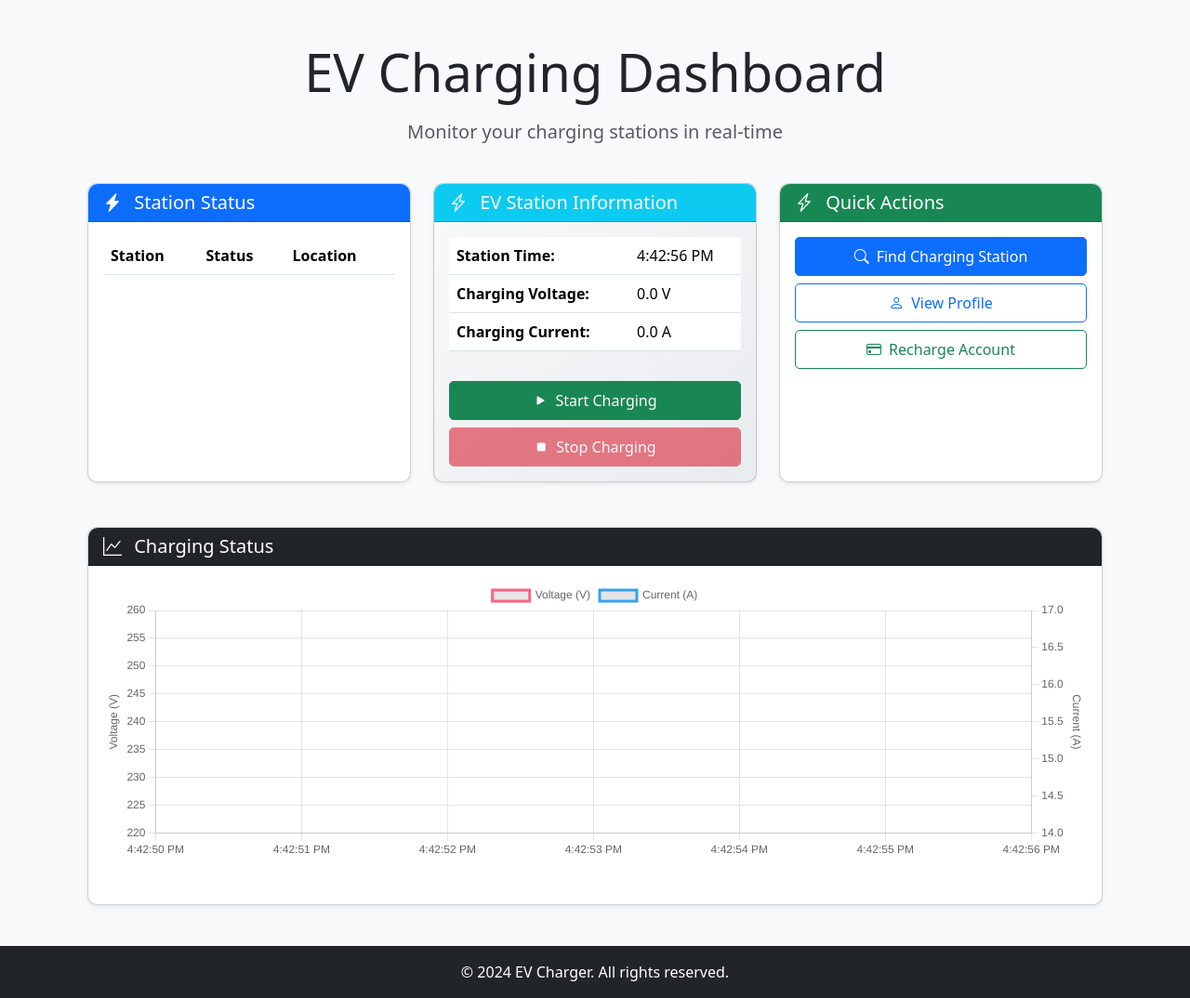
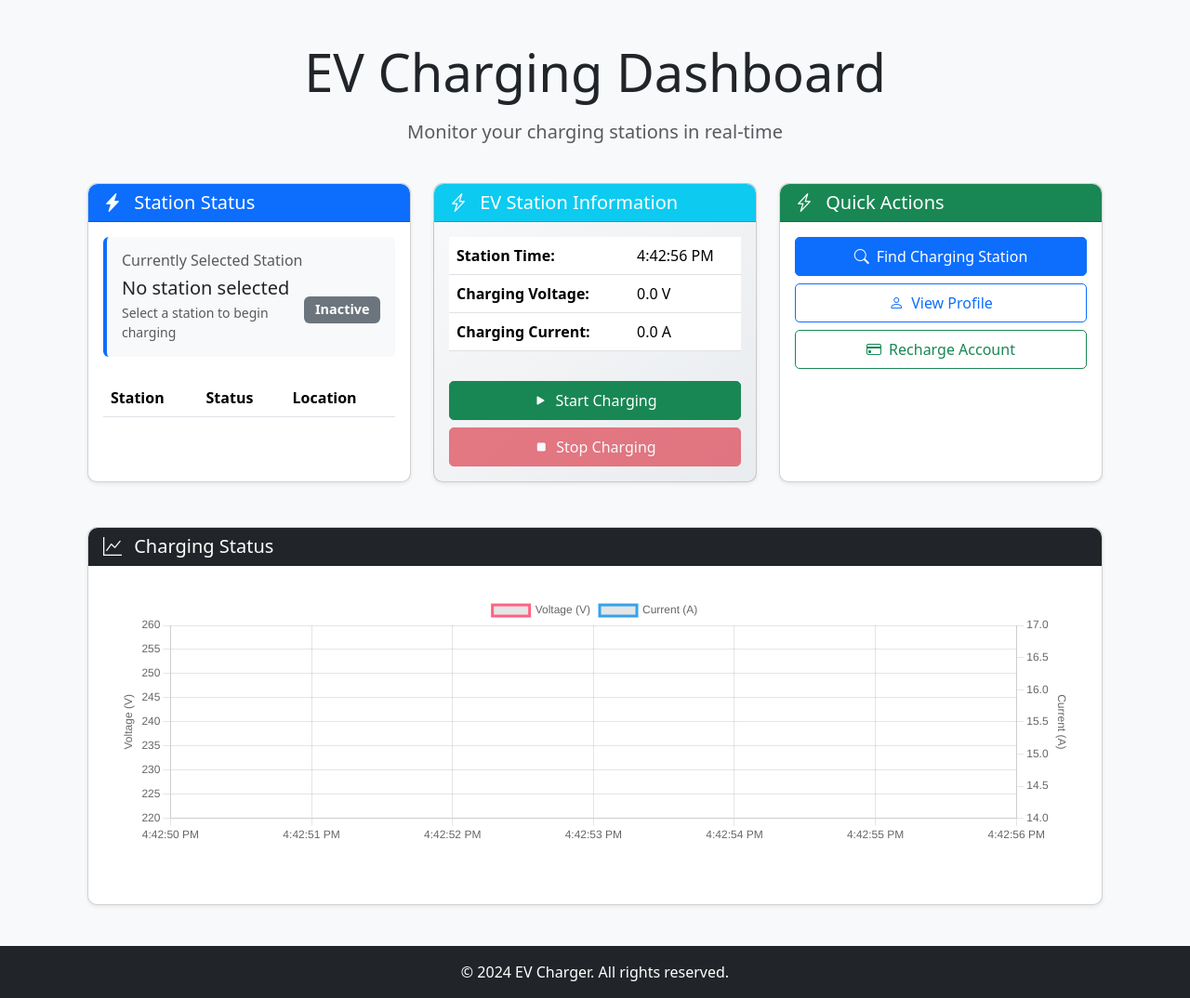
Before and after one commit to gouravkalye/ev-station, a Django app: page / in a window 1280 px wide. Shown: the part 58-1132 px from the top of the page at 93% size. Run offline with Django 5.2, Linux system fonts and the light colour scheme; a user stored in the database is signed in; data that the repository does not hold is empty.

Commit message:
added css in static folder

```diff
--- /dev/null
+++ b/ev/static/ev/css/chart.css
@@ -0,0 +1,58 @@
+/* Chart Container Styles */
+.chart-container {
+    position: relative;
+    height: 300px;
+    margin-bottom: 2rem;
+    background-color: #fff;
+    border-radius: 0.25rem;
+    padding: 1rem;
+}
+
+/* Chart Responsive Adjustments */
+@media (max-width: 768px) {
+    .chart-container {
+        height: 250px;
+        padding: 0.5rem;
+    }
+}
+
+/* Chart Tooltip Styles */
+.chartjs-tooltip {
+    background-color: rgba(0, 0, 0, 0.8);
+    border-radius: 0.25rem;
+    color: white;
+    padding: 0.5rem;
+    position: absolute;
+    z-index: 1000;
+    pointer-events: none;
+    transform: translate(-50%, 0);
+}
+
+/* Chart Legend Styles */
+.chartjs-legend {
+    display: flex;
+    justify-content: center;
+    margin-top: 1rem;
+}
+
+.chartjs-legend ul {
+    list-style: none;
+    padding: 0;
+    margin: 0;
+    display: flex;
+    flex-wrap: wrap;
+    gap: 1rem;
+}
+
+.chartjs-legend li {
+    display: flex;
+    align-items: center;
+    gap: 0.5rem;
+}
+
+.chartjs-legend span {
+    display: inline-block;
+    width: 1rem;
+    height: 1rem;
+    border-radius: 0.25rem;
+}
--- /dev/null
+++ b/ev/static/ev/css/styles.css
@@ -0,0 +1,67 @@
+/* Common Styles */
+.status-card {
+    transition: transform 0.2s;
+}
+
+.status-card:hover {
+    transform: translateY(-5px);
+}
+
+.chart-container {
+    position: relative;
+    height: 300px;
+    margin-bottom: 2rem;
+}
+
+/* Station Status Styles */
+.station-status {
+    font-size: 0.9rem;
+}
+
+.station-status.available {
+    color: #28a745;
+}
+
+.station-status.unavailable {
+    color: #dc3545;
+}
+
+/* Card Styles */
+.server-info-card {
+    background: linear-gradient(135deg, #f8f9fa 0%, #e9ecef 100%);
+}
+
+.current-station {
+    border-left: 4px solid #0d6efd;
+}
+
+/* Table Styles */
+.table-hover tbody tr:hover {
+    background-color: rgba(13, 110, 253, 0.05);
+}
+
+/* Button Styles */
+.btn {
+    transition: all 0.2s;
+}
+
+.btn:hover {
+    transform: translateY(-1px);
+}
+
+/* Badge Styles */
+.badge {
+    font-size: 0.9rem;
+    padding: 0.5em 0.8em;
+}
+
+/* Responsive Adjustments */
+@media (max-width: 768px) {
+    .chart-container {
+        height: 250px;
+    }
+
+    .current-station {
+        margin-bottom: 1rem;
+    }
+}
--- a/ev/templates/ev/home.html
+++ b/ev/templates/ev/home.html
@@ -1,9 +1,12 @@
 {% extends 'ev/base.html' %}
+{% load static %}
 
 {% block title %}Home - EV Charger{% endblock %}
 
 {% block extra_css %}
 <link rel="stylesheet" href="https://cdn.jsdelivr.net/npm/bootstrap-icons@1.11.3/font/bootstrap-icons.min.css">
+<link rel="stylesheet" href="{% static 'ev/css/styles.css' %}">
+<link rel="stylesheet" href="{% static 'ev/css/chart.css' %}">
 <style>
     .status-card {
         transition: transform 0.2s;
@@ -53,6 +56,19 @@
                     </h5>
                 </div>
                 <div class="card-body">
+                    <!-- Current Station Info -->
+                    <div class="current-station mb-4 p-3 bg-light rounded">
+                        <h6 class="text-muted mb-2">Currently Selected Station</h6>
+                        <div class="d-flex justify-content-between align-items-center">
+                            <div>
+                                <h5 id="current-station-name" class="mb-1">No station selected</h5>
+                                <p id="current-station-location" class="text-muted mb-0 small">Select a station to begin charging</p>
+                            </div>
+                            <span id="current-station-status" class="badge bg-secondary">Inactive</span>
+                        </div>
+                    </div>
+
+                    <!-- All Stations List -->
                     <div class="table-responsive">
                         <table class="table table-hover">
                             <thead>
@@ -64,7 +80,9 @@
                             </thead>
                             <tbody>
                                 {% for station in stations %}
-                                <tr>
+                                <tr class="station-row" data-station-id="{{ station.id }}"
+                                    data-station-name="{{ station.name }}"
+                                    data-station-location="{{ station.city }}, {{ station.state }}">
                                     <td>{{ station.name }}</td>
                                     <td>
                                         <span class="station-status {% if station.is_available %}available{% else %}unavailable{% endif %}">
@@ -175,6 +193,40 @@
     let isCharging = false;
     let voltage = 230;
     let current = 15;
+    let currentStation = null;
+
+    // Station selection handling
+    document.querySelectorAll('.station-row').forEach(row => {
+        row.addEventListener('click', function() {
+            // Update current station
+            currentStation = {
+                id: this.dataset.stationId,
+                name: this.dataset.stationName,
+                location: this.dataset.stationLocation,
+                isAvailable: this.querySelector('.station-status').classList.contains('available')
+            };
+
+            // Update display
+            document.getElementById('current-station-name').textContent = currentStation.name;
+            document.getElementById('current-station-location').textContent = currentStation.location;
+
+            // Update status badge
+            const statusBadge = document.getElementById('current-station-status');
+            if (currentStation.isAvailable) {
+                statusBadge.className = 'badge bg-success';
+                statusBadge.textContent = 'Available';
+                document.getElementById('startCharging').disabled = false;
+            } else {
+                statusBadge.className = 'badge bg-danger';
+                statusBadge.textContent = 'In Use';
+                document.getElementById('startCharging').disabled = true;
+            }
+
+            // Highlight selected row
+            document.querySelectorAll('.station-row').forEach(r => r.classList.remove('table-primary'));
+            this.classList.add('table-primary');
+        });
+    });
 
     // Initialize chart
     const ctx = document.getElementById('chargingChart').getContext('2d');
@@ -241,7 +293,7 @@
     // Update station information
     function updateServerInfo() {
         // Generate random values within range
-        if (isCharging) {
+        if (isCharging && currentStation) {
             voltage = 230 + Math.random() * 20; // Random between 230-250
             current = 15 + Math.random(); // Random between 15-16
         } else {
@@ -275,15 +327,29 @@
 
     // Start/Stop charging buttons
     document.getElementById('startCharging').addEventListener('click', function() {
+        if (!currentStation) {
+            alert('Please select a station first');
+            return;
+        }
         isCharging = true;
         this.disabled = true;
         document.getElementById('stopCharging').disabled = false;
+
+        // Update station status
+        const statusBadge = document.getElementById('current-station-status');
+        statusBadge.className = 'badge bg-warning';
+        statusBadge.textContent = 'Charging';
     });
 
     document.getElementById('stopCharging').addEventListener('click', function() {
         isCharging = false;
         this.disabled = true;
         document.getElementById('startCharging').disabled = false;
+
+        // Update station status
+        const statusBadge = document.getElementById('current-station-status');
+        statusBadge.className = 'badge bg-success';
+        statusBadge.textContent = 'Available';
     });
 
     // Update every second
```
Also changed, not shown: db.sqlite3.
